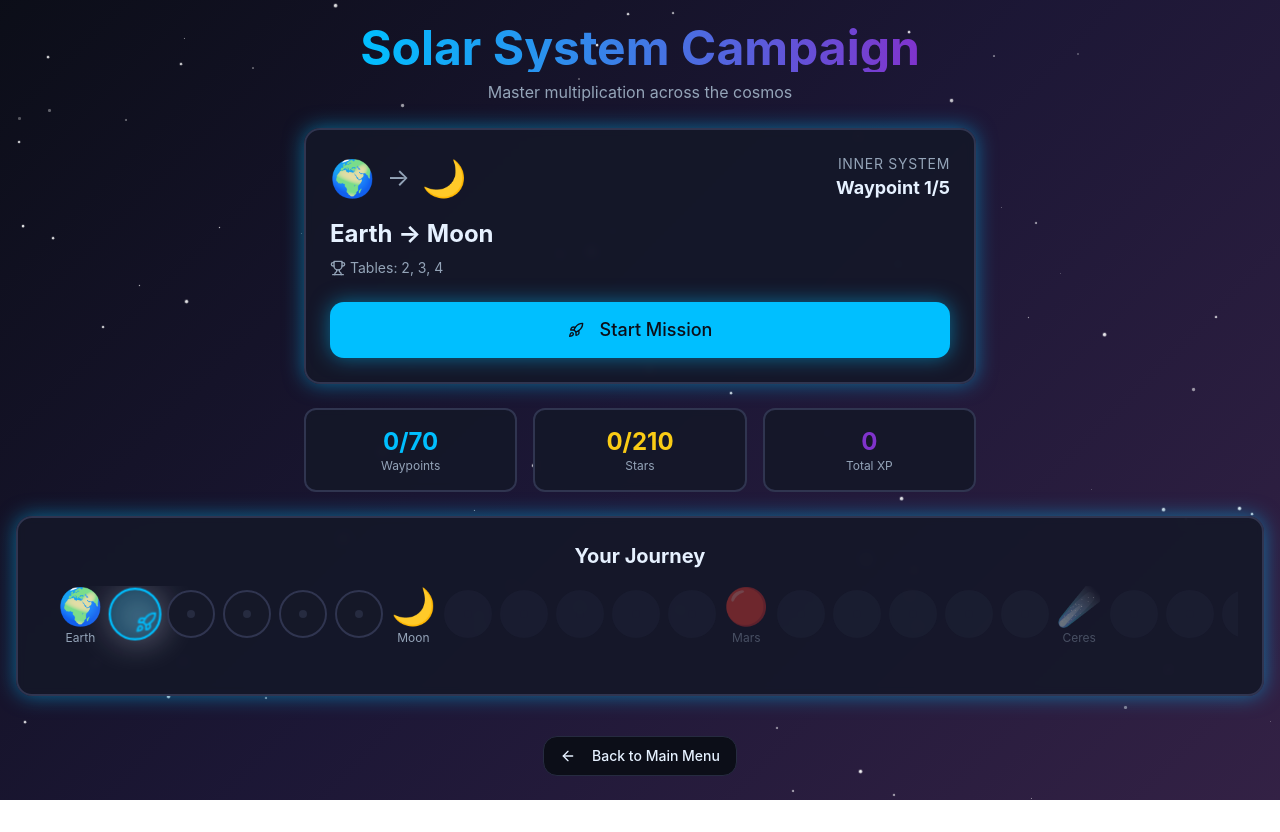
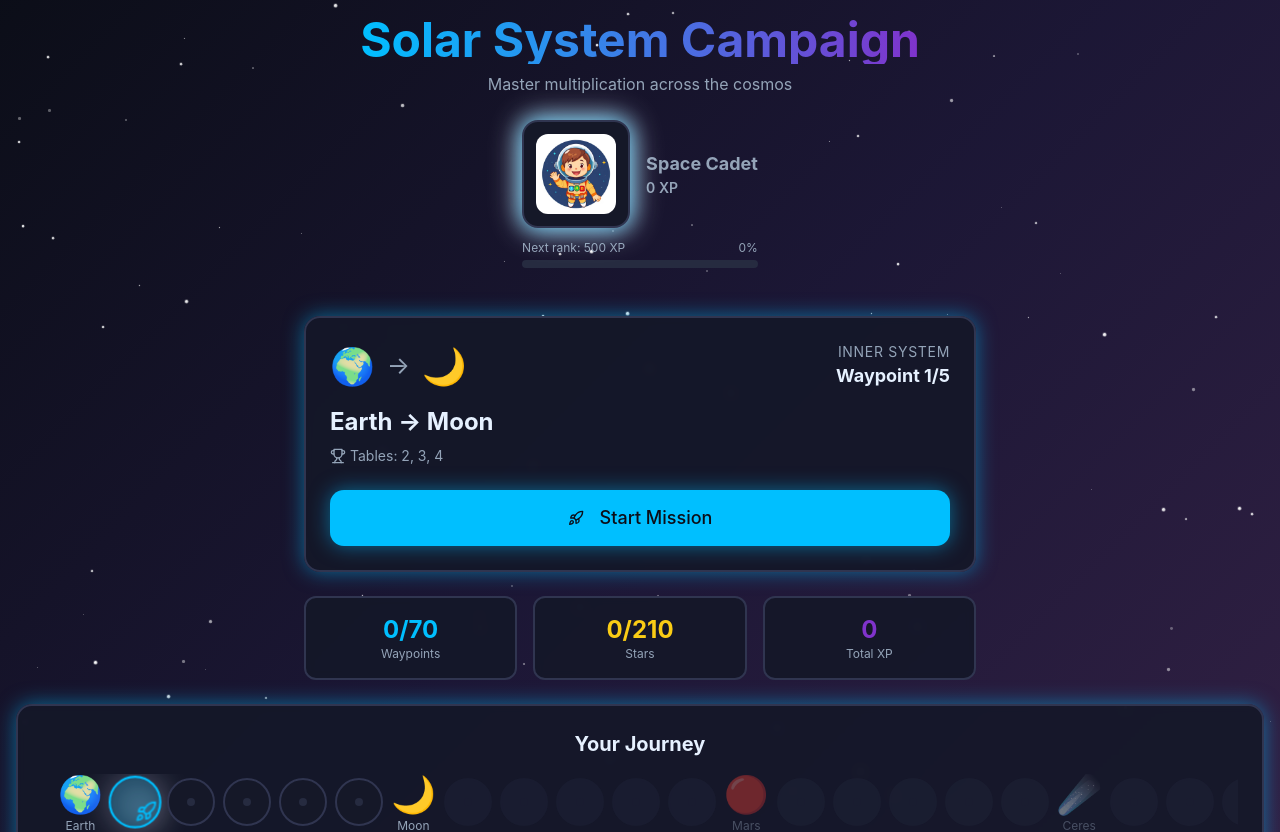
Before and after one commit to Oggie110/space-math-command, a React (Vite) app: page /campaign in a window 1280 px wide. Shown: the top 832 px of the page. Before the commit the page ends 800 px from the top, so only its background shows below. Built offline with nearby package versions, Linux system fonts and the light colour scheme; the HTML template or start-up script is replaced by a standard one.

Commit message:
feat: Add rank badge to campaign page

```diff
--- a/src/pages/Campaign.tsx
+++ b/src/pages/Campaign.tsx
@@ -5,6 +5,7 @@ import { StarField } from '@/components/StarField';
 import { CampaignMap } from '@/components/CampaignMap';
 import { PlanetFactModal } from '@/components/PlanetFactModal';
 import { StarRating } from '@/components/StarRating';
+import { RankBadge, getRankFromXP } from '@/components/RankBadge';
 import { ArrowLeft, Rocket, Trophy } from 'lucide-react';
 import { loadPlayerStats } from '@/utils/gameLogic';
 import { initializeCampaignProgress, generateCampaignMission, getLegById, getCompletedWaypointsCount, getTotalWaypoints, getTotalStarsEarned, isReplayAttempt } from '@/utils/campaignLogic';
@@ -26,6 +27,7 @@ const Campaign = () => {
   const totalWaypoints = getTotalWaypoints();
   const totalStars = getTotalStarsEarned(campaignProgress);
   const maxStars = totalWaypoints * 3;
+  const rank = getRankFromXP(stats.totalXP);
 
   const handleStartMission = () => {
     if (!currentLeg) return;
@@ -78,6 +80,9 @@ const Campaign = () => {
             Master multiplication across the cosmos
           </p>
         </div>
+
+        {/* Rank Badge */}
+        <RankBadge rank={rank} xp={stats.totalXP} className="mb-6" />
 
         {/* Current Mission Card */}
         <div className="w-full max-w-2xl">
```
